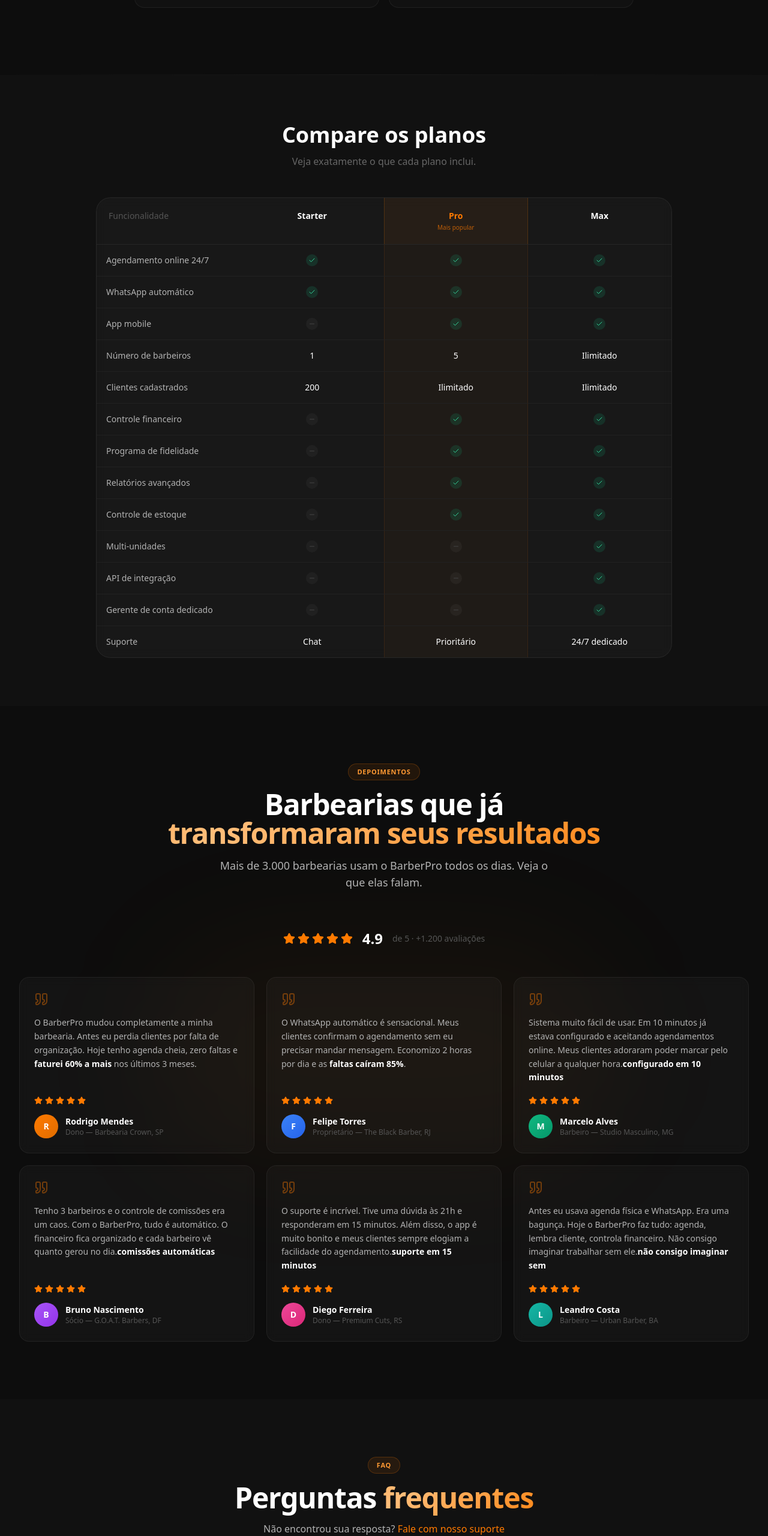
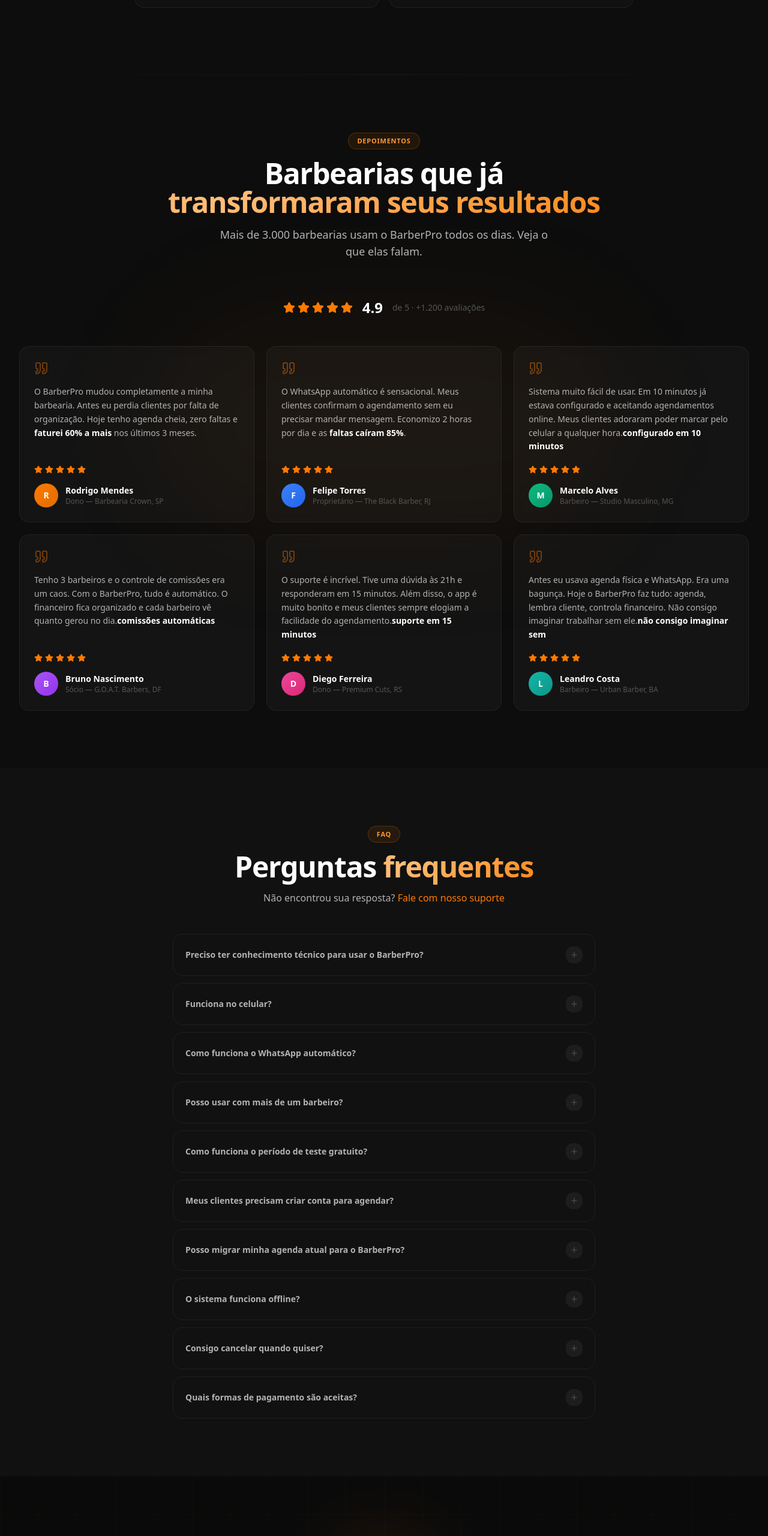
Before and after one commit to pedrrocostta/barberPRO, a Next.js app: page / in a window 1280 px wide. Shown: the part 7573-10134 px from the top of the page at 60% size. Built offline with nearby package versions, Linux system fonts and the light colour scheme; a web font is replaced by a local one.

Commit message:
chore: remove Comparison section (incompatível com novos planos)

```diff
--- a/app/page.tsx
+++ b/app/page.tsx
@@ -9,7 +9,6 @@
 import { Dashboard } from "@/components/Dashboard";
 import { MobileApp } from "@/components/MobileApp";
 import { Pricing } from "@/components/Pricing";
-import { Comparison } from "@/components/Comparison";
 import { Testimonials } from "@/components/Testimonials";
 import { FAQ } from "@/components/FAQ";
 import { CTA } from "@/components/CTA";
@@ -65,10 +64,9 @@
         <div className="order-5 lg:order-4"><Features /></div>
         <div className="order-6 lg:order-5"><Dashboard /></div>
         <div className="order-7 lg:order-6"><MobileApp /></div>
-        <div className="order-8"><Comparison /></div>
-        <div className="order-9"><Testimonials /></div>
-        <div className="order-10"><FAQ /></div>
-        <div className="order-11"><CTA /></div>
+        <div className="order-8"><Testimonials /></div>
+        <div className="order-9"><FAQ /></div>
+        <div className="order-10"><CTA /></div>
       </main>
       {/* ── Sticky mobile CTA — hidden on desktop ── */}
       <div className="fixed bottom-0 inset-x-0 z-50 lg:hidden mobile-sticky-cta px-4 pt-3 pb-4">
```
